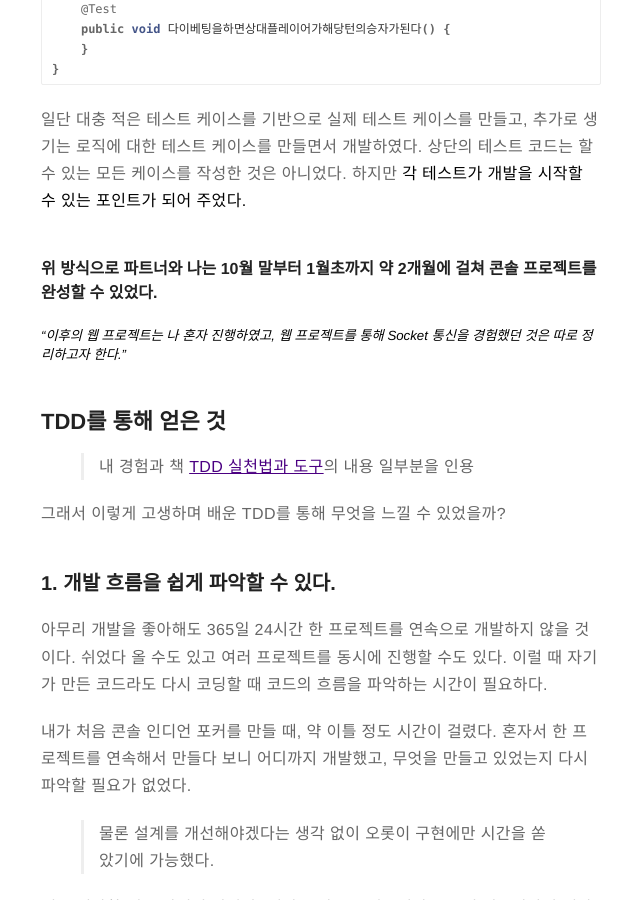
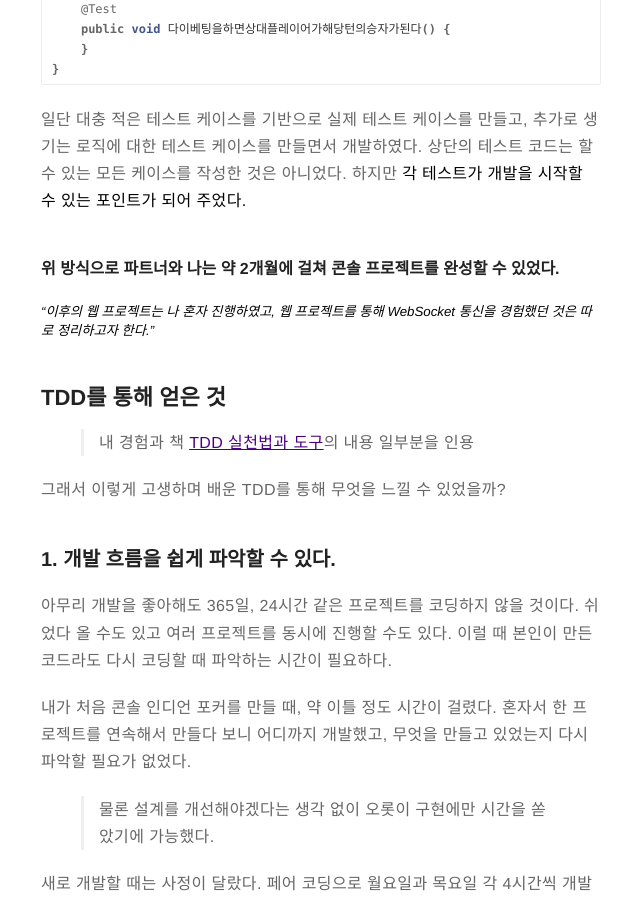
Before and after one commit to Sehun-Kim/blog, a Jekyll site: the page built from _posts/2019-03-25-tdd-paircoding2.markdown, in a window 1280 px wide and 900 px high, scrolled down 11109 px. Shown: the whole window, without its empty margins (319-959 px from the left). Built offline with Jekyll 4.4.1, drawn with Linux system fonts in a browser that asks for light colours; comment, search, counter and statistics services are not loaded; some of the changed text lies outside the part shown.

Commit message:
text change

````diff
--- a/_posts/2019-03-25-tdd-paircoding2.markdown
+++ b/_posts/2019-03-25-tdd-paircoding2.markdown
@@ -387,8 +387,8 @@ public class IndianPokerTest {
 ```
 일단 대충 적은 테스트 케이스를 기반으로 실제 테스트 케이스를 만들고, 추가로 생기는 로직에 대한 테스트 케이스를 만들면서 개발하였다. 상단의 테스트 코드는 할 수 있는 모든 케이스를 작성한 것은 아니었다. 하지만 **각 테스트가 개발을 시작할 수 있는 포인트가 되어 주었다.**
 
-#### 위 방식으로 파트너와 나는 10월 말부터 1월초까지 약 2개월에 걸쳐 콘솔 프로젝트를 완성할 수 있었다.
-##### ***"이후의 웹 프로젝트는 나 혼자 진행하였고, 웹 프로젝트를 통해 Socket 통신을 경험했던 것은 따로 정리하고자 한다."***
+#### 위 방식으로 파트너와 나는 약 2개월에 걸쳐 콘솔 프로젝트를 완성할 수 있었다.
+##### ***"이후의 웹 프로젝트는 나 혼자 진행하였고, 웹 프로젝트를 통해 WebSocket 통신을 경험했던 것은 따로 정리하고자 한다."***
 
 ## TDD를 통해 얻은 것
 > 내 경험과 책 [TDD 실천법과 도구](https://repo.yona.io/doortts/blog/issue/1)의 내용 일부분을 인용
@@ -396,7 +396,7 @@ public class IndianPokerTest {
 그래서 이렇게 고생하며 배운 TDD를 통해 무엇을 느낄 수 있었을까?
 
 ### 1. 개발 흐름을 쉽게 파악할 수 있다.
-아무리 개발을 좋아해도 365일 24시간 한 프로젝트를 연속으로 개발하지 않을 것이다. 쉬었다 올 수도 있고 여러 프로젝트를 동시에 진행할 수도 있다. 이럴 때 자기가 만든 코드라도 다시 코딩할 때 코드의 흐름을 파악하는 시간이 필요하다.
+아무리 개발을 좋아해도 365일, 24시간 같은 프로젝트를 코딩하지 않을 것이다. 쉬었다 올 수도 있고 여러 프로젝트를 동시에 진행할 수도 있다. 이럴 때 본인이 만든 코드라도 다시 코딩할 때 파악하는 시간이 필요하다.
 
 내가 처음 콘솔 인디언 포커를 만들 때, 약 이틀 정도 시간이 걸렸다. 혼자서 한 프로젝트를 연속해서 만들다 보니 어디까지 개발했고, 무엇을 만들고 있었는지 다시 파악할 필요가 없었다.
 > 물론 설계를 개선해야겠다는 생각 없이 오롯이 구현에만 시간을 쏟았기에 가능했다.
@@ -494,7 +494,7 @@ Turn을 테스트 하기 위해서는 실제 변화되는 부분(Player)과 변
 
 
 #### 검증은 끝났다.
-이미 있는 테스트 로직을 수정하거나 다시 테스트를 해야하는 경우는 로직이 변경되거나, 새로운 의존관계가 생겼을 때 뿐이다.
+이미 있는 테스트 케이스를 수정하거나 다시 테스트를 해야하는 경우는 인풋 아웃풋이 변경되거나, 해당 테스트 케이스에 새로운 의존관계가 생겼을 때 뿐이다.
 
 MVC 패턴을 쓸 때 View는 데이터의 입출력만을 담당한다. 그리고 Controller는 맞는 Model의 로직만 실행시키고, 실행 결과를 View 영역에 출력해주면 된다.
 
````
Also changed, not shown: other parts of _posts/2019-03-25-tdd-paircoding2.markdown (+1 -1 lines).
